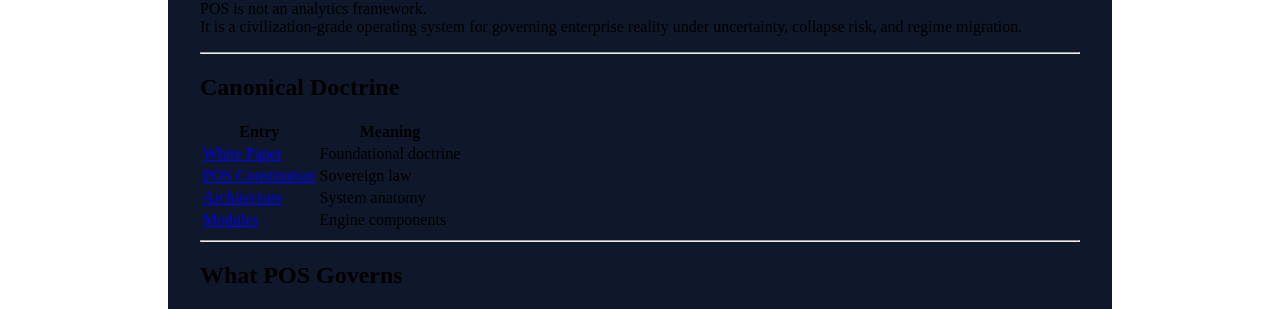
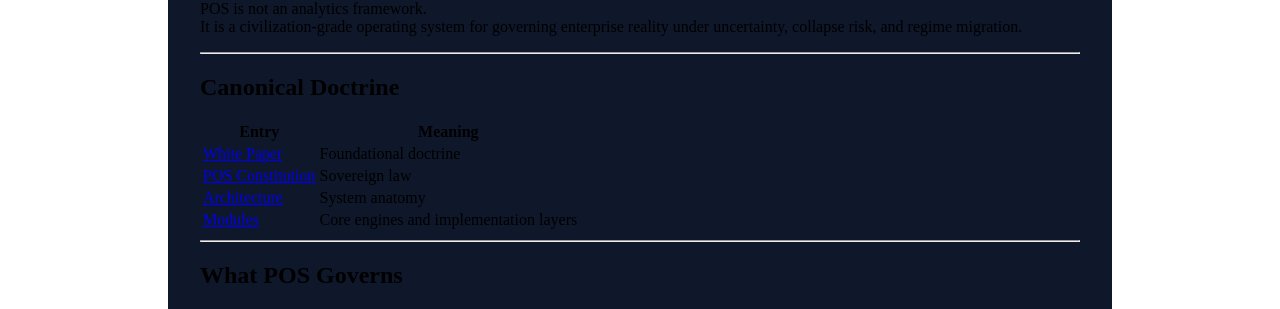
Before and after one commit to 98412senthil-sketch/pos-doctrine, a Jekyll site: the page built from index.md, in a window 1280 px wide. Shown: the part 367-676 px from the top of the page. Built offline with Jekyll 4.4.1, drawn with Linux system fonts in a browser that asks for light colours; our own code applies the rules of GitHub Pages for plain Markdown files.

Commit message:
Update Modules section description in index.md

```diff
--- a/index.md
+++ b/index.md
@@ -20,7 +20,7 @@ It is a civilization-grade operating system for governing enterprise reality und
 | [White Paper](whitepaper/) | Foundational doctrine |
 | [POS Constitution](constitution/) | Sovereign law |
 | [Architecture](architecture/) | System anatomy |
-| [Modules](modules/) | Engine components |
+| [Modules](modules/) | Core engines and implementation layers |
 
 ---
 
```
